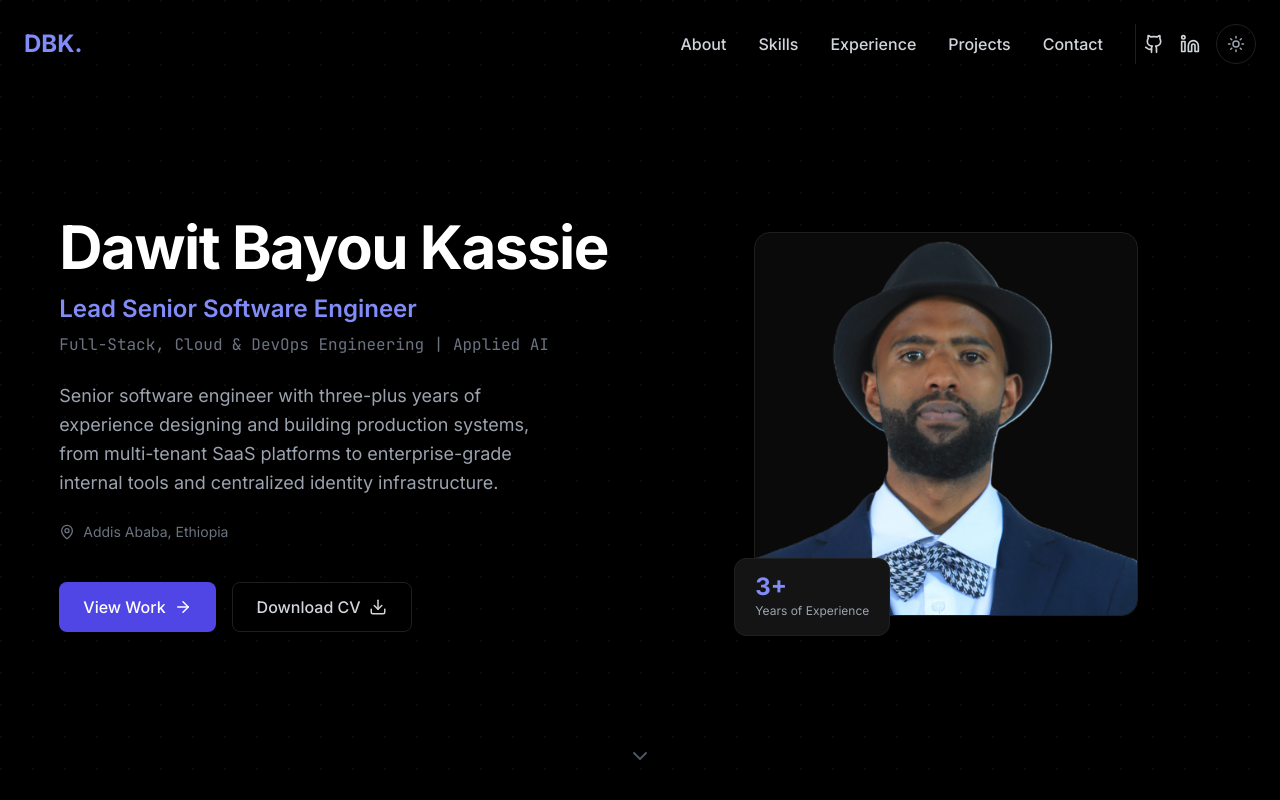
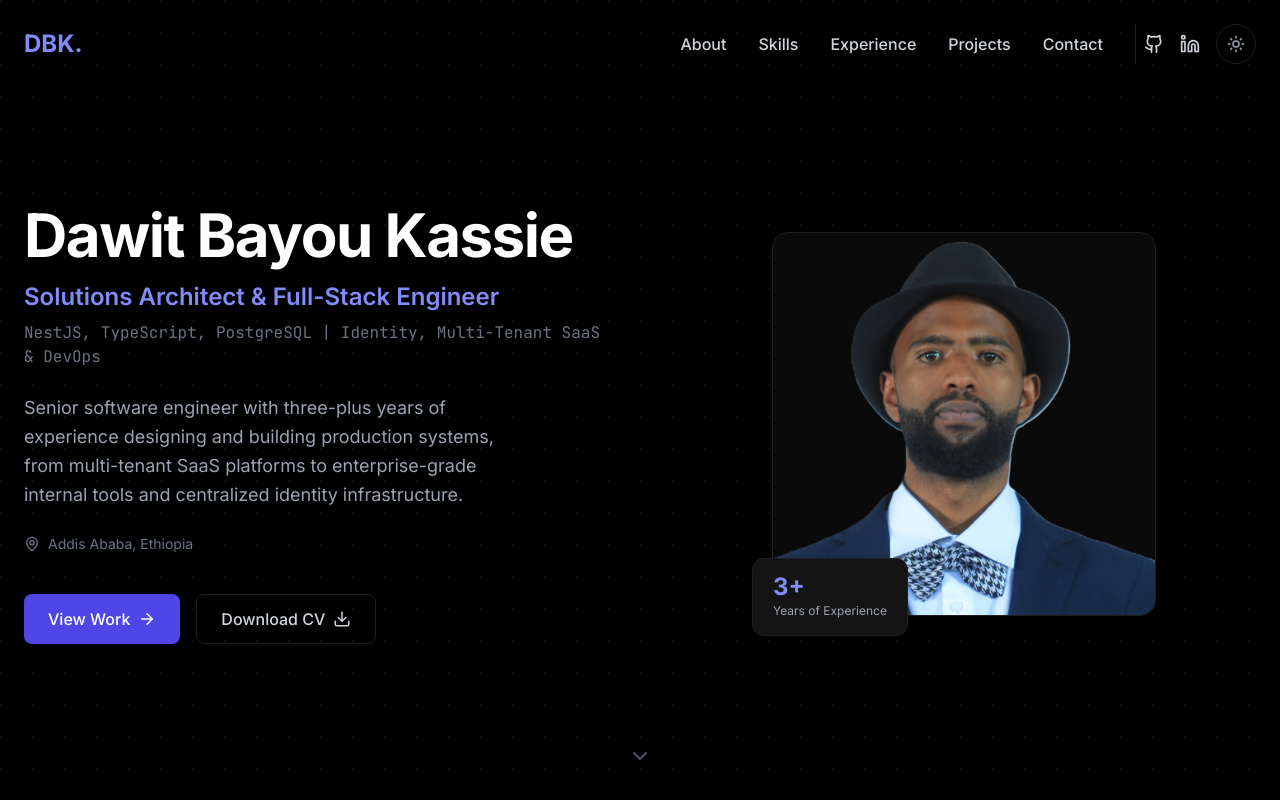
Before and after one commit to DawitBK/Portfolio, a React (Vite) app: page / in a window 1280 px wide. Shown: the top 800 px of the page. Built offline with nearby package versions, Linux system fonts and the light colour scheme.

Commit message:
Portfolio: consistent title, search metadata, structured data, robots and sitemap

```diff
--- a/index.html
+++ b/index.html
@@ -5,9 +5,32 @@
   <meta charset="UTF-8" />
   <link rel="icon" type="image/png" href="/profile.png" />
   <meta name="viewport" content="width=device-width, initial-scale=1.0" />
-  <meta name="description" content="Dawit Bayou Kassie — Lead Senior Software Engineer specializing in full-stack development, DevOps & platform engineering, and applied AI." />
+  <meta name="description" content="Dawit Bayou Kassie, solutions architect and full-stack engineer in Addis Ababa. NestJS, TypeScript, PostgreSQL, OpenID Connect single sign-on, multi-tenant SaaS and DevOps. Projects, resume and contact." />
   <meta name="theme-color" content="#0f0f1a" />
-  <title>Dawit Bayou Kassie · Lead Senior Software Engineer</title>
+  <link rel="canonical" href="https://dawitbkportfolio.vercel.app/" />
+  <meta property="og:type" content="profile" />
+  <meta property="og:site_name" content="Dawit Bayou Kassie" />
+  <meta property="og:title" content="Dawit Bayou Kassie · Solutions Architect & Full-Stack Engineer" />
+  <meta property="og:description" content="NestJS, TypeScript, PostgreSQL, OpenID Connect single sign-on, multi-tenant SaaS and DevOps. Projects, resume and contact." />
+  <meta property="og:url" content="https://dawitbkportfolio.vercel.app/" />
+  <meta property="og:image" content="https://dawitbkportfolio.vercel.app/profile.png" />
+  <meta name="twitter:card" content="summary" />
+  <script type="application/ld+json">
+    {
+      "@context": "https://schema.org",
+      "@type": "Person",
+      "name": "Dawit Bayou Kassie",
+      "jobTitle": "Solutions Architect and Full-Stack Engineer",
+      "url": "https://dawitbkportfolio.vercel.app/",
+      "image": "https://dawitbkportfolio.vercel.app/profile.png",
+      "email": "mailto:dawitbk01@gmail.com",
+      "address": { "@type": "PostalAddress", "addressLocality": "Addis Ababa", "addressCountry": "ET" },
+      "alumniOf": { "@type": "CollegeOrUniversity", "name": "Addis Ababa Institute of Technology" },
+      "knowsAbout": ["NestJS", "TypeScript", "PostgreSQL", "OpenID Connect", "Single sign-on", "Multi-tenant SaaS", "DevOps"],
+      "sameAs": ["https://github.com/DawitBK", "https://www.linkedin.com/in/dawit-b-kassie"]
+    }
+  </script>
+  <title>Dawit Bayou Kassie · Solutions Architect & Full-Stack Engineer</title>
   <link rel="preconnect" href="https://fonts.googleapis.com" />
   <link rel="preconnect" href="https://fonts.gstatic.com" crossorigin />
   <link href="https://fonts.googleapis.com/css2?family=Inter:wght@300;400;500;600;700;800&family=JetBrains+Mono:wght@400;500;600&display=swap" rel="stylesheet" />
--- a/src/data/resume.js
+++ b/src/data/resume.js
@@ -1,8 +1,8 @@
 export const resumeData = {
     personalInfo: {
         name: "Dawit Bayou Kassie",
-        title: "Lead Senior Software Engineer",
-        tagline: "Full-Stack, Cloud & DevOps Engineering | Applied AI",
+        title: "Solutions Architect & Full-Stack Engineer",
+        tagline: "NestJS, TypeScript, PostgreSQL | Identity, Multi-Tenant SaaS & DevOps",
         location: "Addis Ababa, Ethiopia",
         email: "dawitbk01@gmail.com",
         phone: "+251 921 640 101",
@@ -39,7 +39,7 @@ export const resumeData = {
     },
     experience: [
         {
-            title: "Lead Senior Software Engineer",
+            title: "Solutions Architect & Full Stack Engineer",
             company: "A multi-sector conglomerate",
             period: "2026 - Present",
             location: "Addis Ababa, Ethiopia (On-site)",
```
Also changed, not shown: public/robots.txt (added), 1 other file (tests, documents, lock files or other folders).
